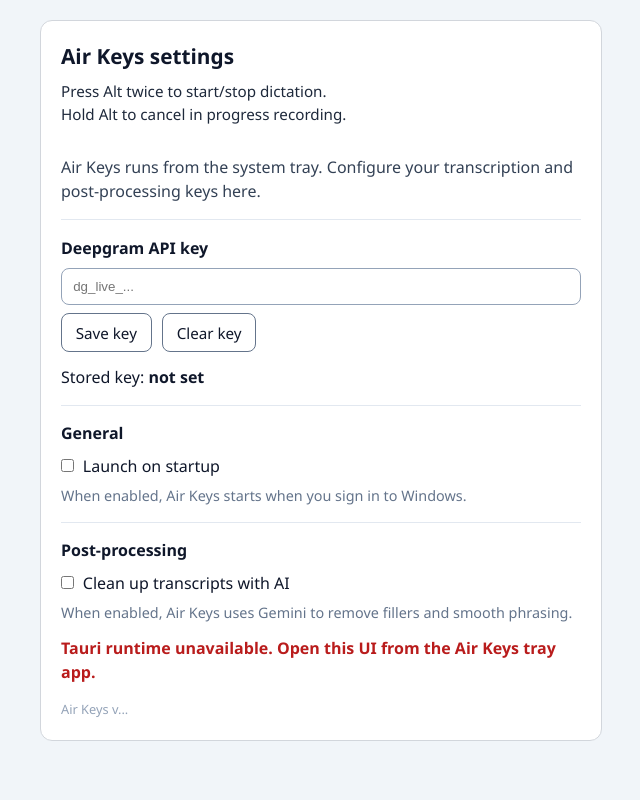
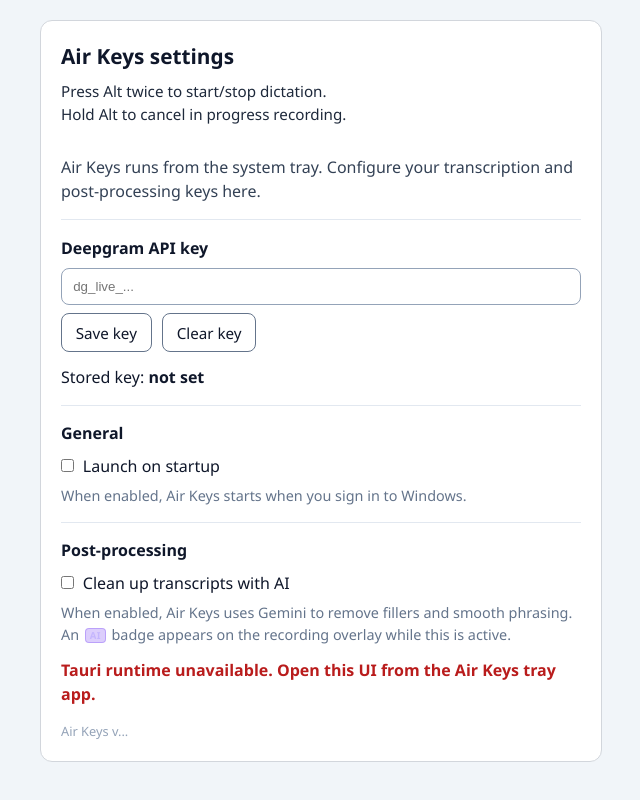
Before and after one commit to TM2611/air-keys, a React (Vite) app: page / in a window 1280 px wide. Shown: the top 800 px of the page, without its empty margins (319-959 px from the left). Built offline with nearby package versions, Linux system fonts and the light colour scheme.

Commit message:
Add AI badge to recording overlay and settings description

```diff
--- a/src/App.css
+++ b/src/App.css
@@ -99,6 +99,21 @@
   font-size: 0.9rem;
 }
 
+.settings-ai-badge {
+  display: inline-block;
+  margin: 0 0.2em;
+  padding: 0 4px;
+  font-size: 0.6rem;
+  font-weight: 600;
+  letter-spacing: 0.04em;
+  line-height: 1.4;
+  vertical-align: middle;
+  border-radius: 4px;
+  background: rgba(139, 92, 246, 0.3);
+  color: #c4b5fd;
+  border: 1px solid rgba(139, 92, 246, 0.4);
+}
+
 .settings-error {
   margin: 0.8rem 0 0;
   color: #b91c1c;
--- a/src/settings/SettingsPage.tsx
+++ b/src/settings/SettingsPage.tsx
@@ -356,7 +356,7 @@
                 <p className="settings-muted">
                     {isCheckingProcessingEnabled
                         ? 'Checking post-processing setting...'
-                        : 'When enabled, Air Keys uses Gemini to remove fillers and smooth phrasing.'}
+                        : <>When enabled, Air Keys uses Gemini to remove fillers and smooth phrasing. An <span className="settings-ai-badge">AI</span> badge appears on the recording overlay while this is active.</>}
                 </p>
                 {processingEnabled ? (
                     <>
```
Also changed, not shown: src/components/RecordingIndicator.tsx (+9 -0 lines), src/recording.css (+15 -0 lines).
